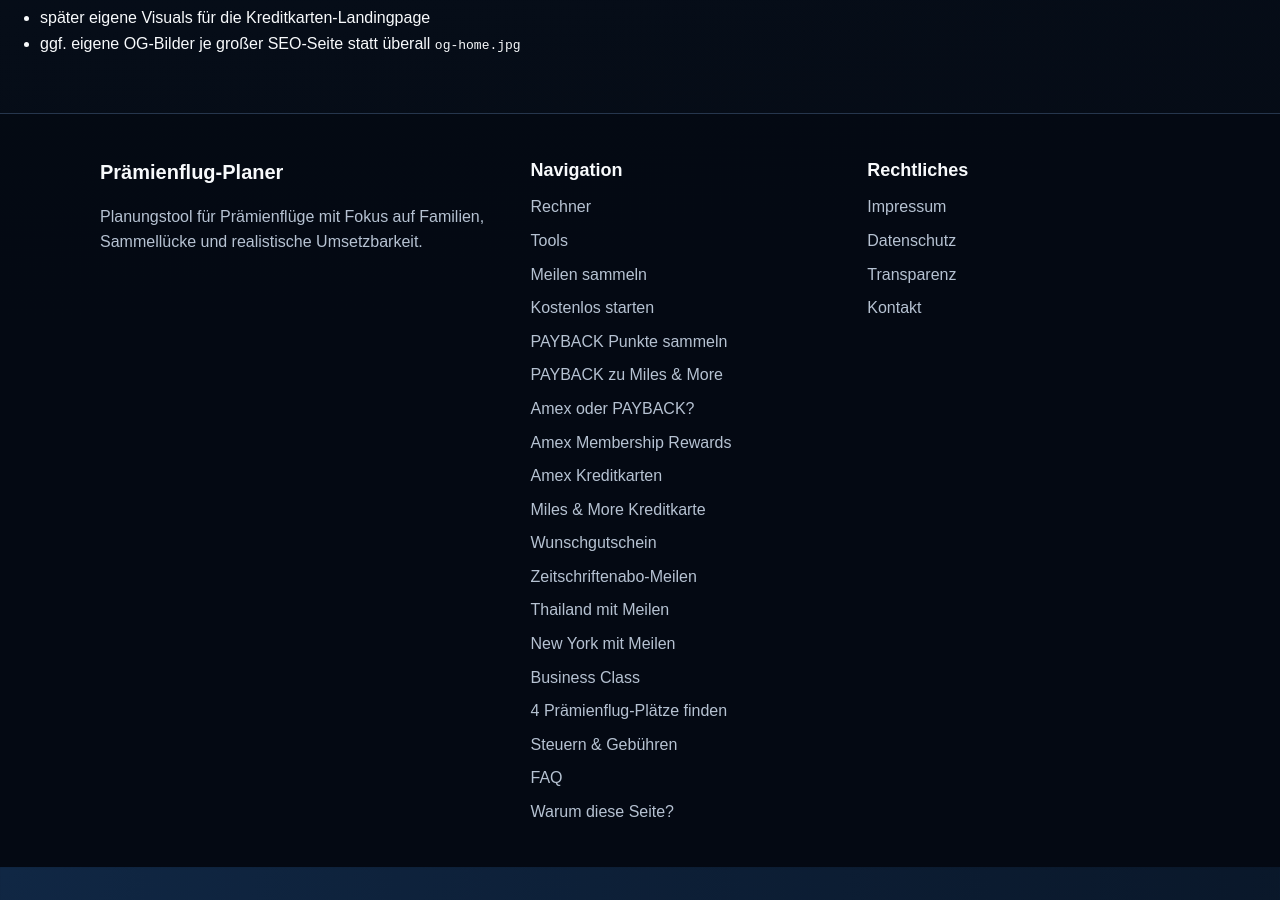
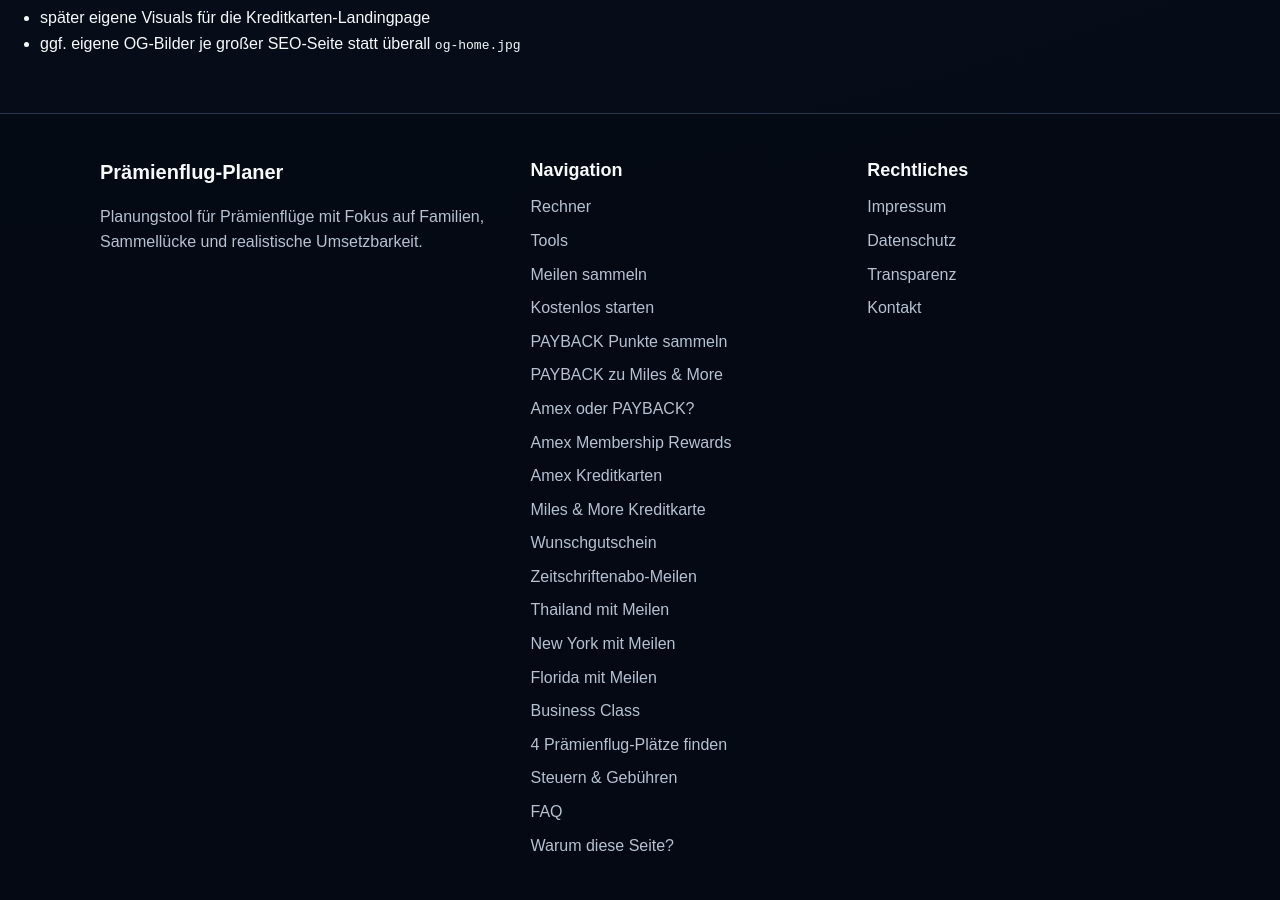
Before and after one commit to Praemienflug-Planer/miles-planer, a Jekyll site: the page built from docs/image-audit.md, in a window 1280 px wide and 900 px high, scrolled down 3299 px. Built offline with Jekyll 4.4.1, drawn with Linux system fonts in a browser that asks for light colours; our own code applies the rules of GitHub Pages for plain Markdown files.

Commit message:
Add Florida page to footer navigation

```diff
--- a/_includes/footer.html
+++ b/_includes/footer.html
@@ -21,6 +21,7 @@
         <li><a href="/meilen-sammeln/zeitschriftenabo/">Zeitschriftenabo-Meilen</a></li>
         <li><a href="/meilen-thailand/">Thailand mit Meilen</a></li>
         <li><a href="/meilen-new-york/">New York mit Meilen</a></li>
+        <li><a href="/florida-mit-meilen/">Florida mit Meilen</a></li>
         <li><a href="/meilen-business-class/">Business Class</a></li>
         <li><a href="/vier-praemienflug-plaetze-finden/">4 Prämienflug-Plätze finden</a></li>
         <li><a href="/praemienflug-steuern-gebuehren/">Steuern &amp; Gebühren</a></li>
```
